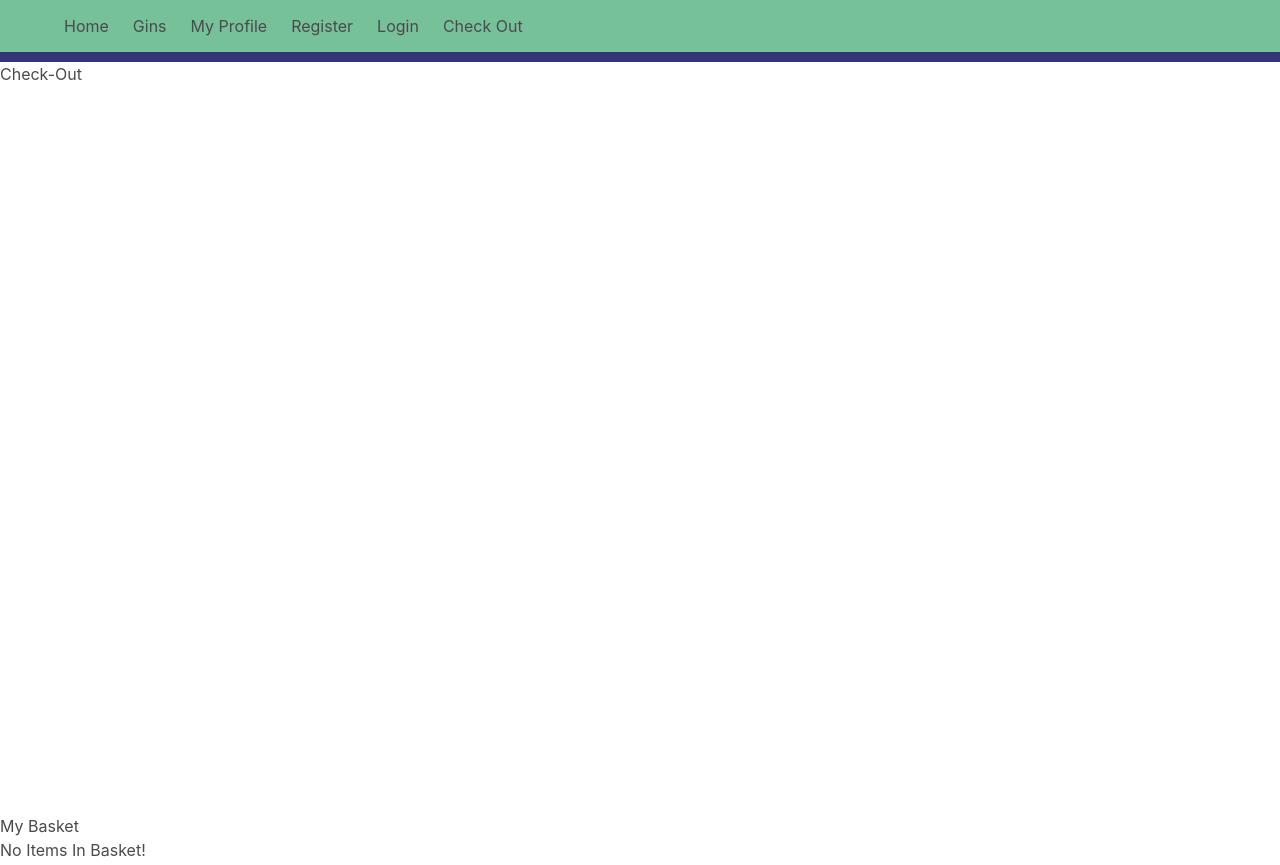
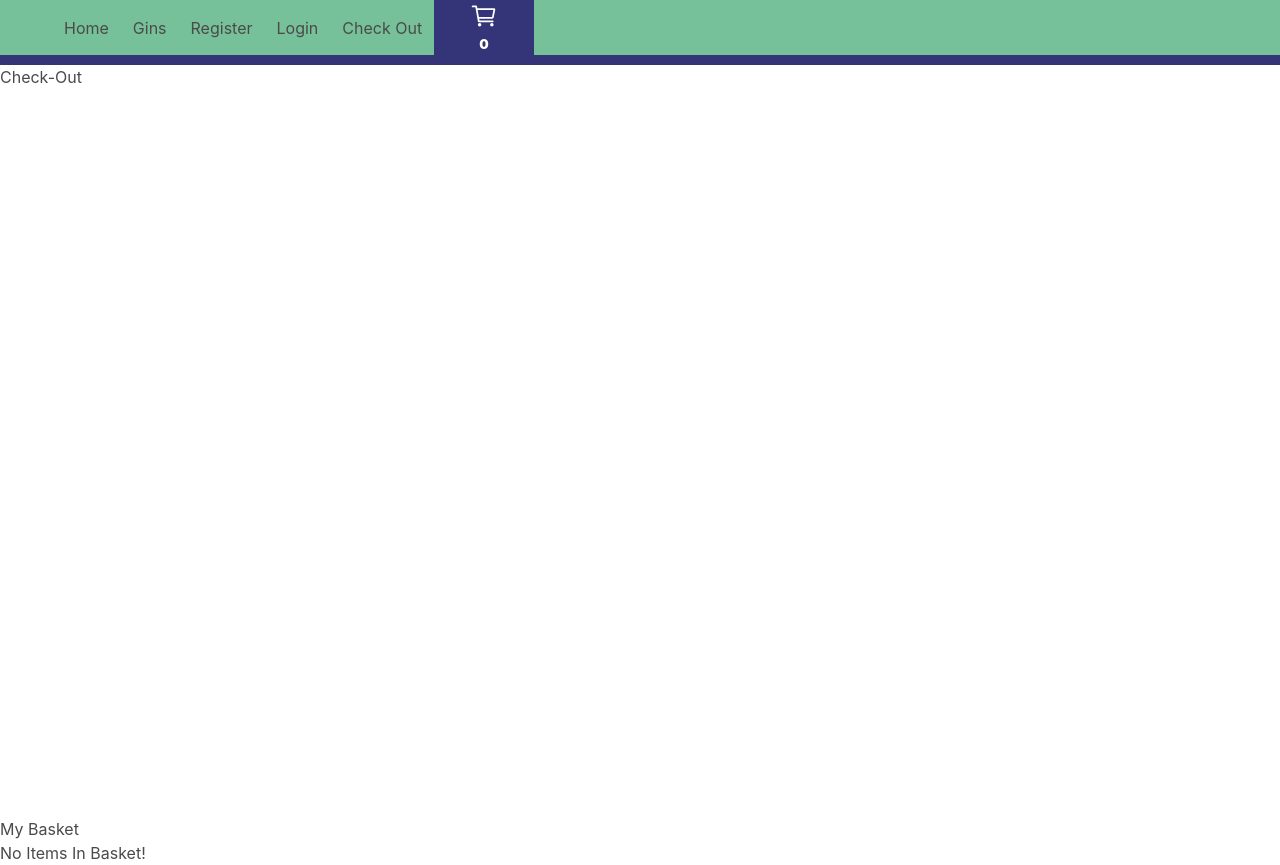
Before and after one commit to kyle-egg/project-four-frontend, a React (Create React App) app: page /checkout in a window 1280 px wide. Built offline with nearby package versions, Linux system fonts and the light colour scheme; what react-animations would draw is missing.

Commit message:
basket done checkout left

```diff
--- a/src/components/common/NavBar.js
+++ b/src/components/common/NavBar.js
@@ -1,15 +1,25 @@
 import React from 'react'
 import { NavLink, useHistory, useLocation } from 'react-router-dom'
 import { isAuthenticated, removeToken } from '../../lib/auth'
+import { basket } from '../gins/GinProfile'
 
 function NavBar() {
   useLocation()
   const history = useHistory()
   const isAuth = isAuthenticated()
+  const [showBasket, setShowBasket] = React.useState(false)
 
   const handleLogout = () => {
     removeToken()
     history.push('/')
+  }
+
+  const seeBasket = () => {
+    if (!showBasket) {
+      setShowBasket(true)
+    } else {
+      setShowBasket(false)
+    }
   }
 
   return (
@@ -23,9 +33,11 @@ function NavBar() {
             <NavLink to="/gins" className="navbar-item">
               Gins
             </NavLink>
-            <NavLink to="/user/" className="navbar-item">
+            {isAuth && (
+              <NavLink to="/user/" className="navbar-item">
               My Profile
-            </NavLink>
+              </NavLink>
+            )}
             {!isAuth && (
               <>
                 <NavLink to="/register" className="navbar-item">
@@ -44,9 +56,29 @@ function NavBar() {
             <NavLink to="/checkout" className="navbar-item">
               Check Out
             </NavLink>
+            <button className="basketbutton" onClick={seeBasket}>
+              <svg xmlns="http://www.w3.org/2000/svg" id="cart" className="ionicon" viewBox="0 0 512 512"><title>Cart</title><circle cx="176" cy="416" r="16" fill="none" stroke="currentColor" strokeLinecap="round" strokeLinejoin="round" strokeWidth="32"/><circle cx="400" cy="416" r="16" fill="none" stroke="currentColor" strokeLinecap="round" strokeLinejoin="round" strokeWidth="32"/><path fill="none" stroke="currentColor" strokeLinecap="round" strokeLinejoin="round" strokeWidth="32" d="M48 80h64l48 272h256"/><path d="M160 288h249.44a8 8 0 007.85-6.43l28.8-144a8 8 0 00-7.85-9.57H128" fill="none" stroke="currentColor" strokeLinecap="round" strokeLinejoin="round" strokeWidth="32"/></svg>
+              <p className="basketnumber">{basket.length}</p>
+            </button>
           </div>
         </div>
       </nav>
+      {showBasket && (
+        <div className="basket">
+          <h2 id="profileheader">Your Basket:</h2>
+          {basket.length ? basket.map(gin => {
+            return <div key={gin.id}>
+              <div>
+                <h2 id="profileheader">{gin.name} £{gin.price}</h2>
+              </div>
+              <button className="buttons">Go To Check Out!</button>
+            </div>
+          })
+            :
+            <h3 id="profileheader">No Items In Basket!</h3>
+          }
+        </div>
+      )}
     </header>
 
   )
--- a/src/components/gins/GinProfile.js
+++ b/src/components/gins/GinProfile.js
@@ -23,6 +23,7 @@ function GinProfile() {
   const { ginId } = useParams()
   const isAuth = isAuthenticated()
   const [active, setActive] = React.useState(false)
+  const [showText, setShowText] = React.useState(false)
 
   React.useEffect(() => {
     const getData = async () => {
@@ -39,8 +40,9 @@ function GinProfile() {
 
 
   const wishToggle = async e => {
-    console.log(e)
+    e.preventDefault()
     setActive(!active)
+    setShowText(true)
     try {
       const { data } = await wishGin(ginId)
       console.log('Wished/UnWished', data)
@@ -52,6 +54,7 @@ function GinProfile() {
 
   const submitComment = async e => {
     e.preventDefault()
+    setShowText(true)
     try {
       const { data } = await createReview(ginId, formData)
       console.log('Comment Submitted:', data)
@@ -78,6 +81,9 @@ function GinProfile() {
 
   return (
     <section className="section">
+      {showText ?
+        <p>SUP</p>
+        : null}
       <div>
         {gin &&
         <>
--- a/src/components/gins/Gins.js
+++ b/src/components/gins/Gins.js
@@ -13,7 +13,7 @@ export const fadeInUpAnimation = keyframes`${fadeInUp}`
 export const FadeInUpDiv = styled.div`
   animation: 2s ${fadeInUpAnimation}`
 
-const FadeDownDiv = styled.div`
+export const FadeDownDiv = styled.div`
   animation: 2s ${fadeDownAnimation}`
 
 export const FadeInDiv = styled.div`
--- a/src/components/user/UserProfile.js
+++ b/src/components/user/UserProfile.js
@@ -3,6 +3,7 @@ import React from 'react'
 import { getUserId } from '../../lib/auth'
 import { Link, useLocation } from 'react-router-dom'
 import AliceCarousel from 'react-alice-carousel'
+import { FadeInDiv } from '../gins/Gins'
 
 function UserProfile() {
   useLocation()
@@ -26,17 +27,15 @@ function UserProfile() {
   const items = []
 
   return (
+    <FadeInDiv>
       <section className="hero is-fullheight" id="myprofile">
         <div className="hero-body" id="profile-body">
           <h1 id="profileheader">Members Area</h1>
           <h1 id="profileheader">Welcome Back {profile.username}!</h1>
-        <h2 id="profilesub-header">My Details:</h2>
-        <h3 id="profileinfo">Username: {profile.username}</h3>
-        <h3 id="profileinfo">E-mail: {profile.email}</h3>
           <button className="buttons">Edit Details</button>
         </div>
         <div>
-        <div id="profileleft">
+          <section className="section">
             <h2 id="profileheader">My Wish List!</h2>
             {profile.likedGins && (
               profile.likedGins.map(gin => {
@@ -60,7 +59,7 @@ function UserProfile() {
               }))}
             <AliceCarousel mouseTracking items={items}
               responsive={responsive}/>
-        </div>
+          </section>
           <section className="section">
             <h2 id="profileheader">My Reviews!</h2>
             {profile.commentsMade && (
@@ -85,7 +84,7 @@ function UserProfile() {
           </section>
         </div>
       </section>
-
+    </FadeInDiv>
   )
 }
 export default UserProfile
--- a/src/styles/main.scss
+++ b/src/styles/main.scss
@@ -216,6 +216,7 @@ padding: 3px;
   padding: 3px;
   font-size: 25pt;
   color: white;
+  text-align: center;
   }
 
   #profilesub-header {
@@ -234,3 +235,28 @@ padding: 3px;
       .ginThumb {
         width: 200px;
       }
+#cart {
+  width:30px;
+  background-color: $primary-blue;
+  color: white;
+  padding: 1px;
+}
+
+.basketnumber {
+  background-color: $primary-blue;
+  color: white;
+  font-weight: 900;
+  padding: 2px;
+}
+
+.basket {
+  background-color: $primary-blue;
+  height: 200px;
+  border-bottom: 5px solid $primary-green;
+}
+
+.basketbutton {
+  background-color: $primary-blue;
+  border: none;
+  width: 100px;
+}
```
Also changed, not shown: src/assets/cart-outline.svg (added). Lines whose indentation alone changed are shown as unchanged.
